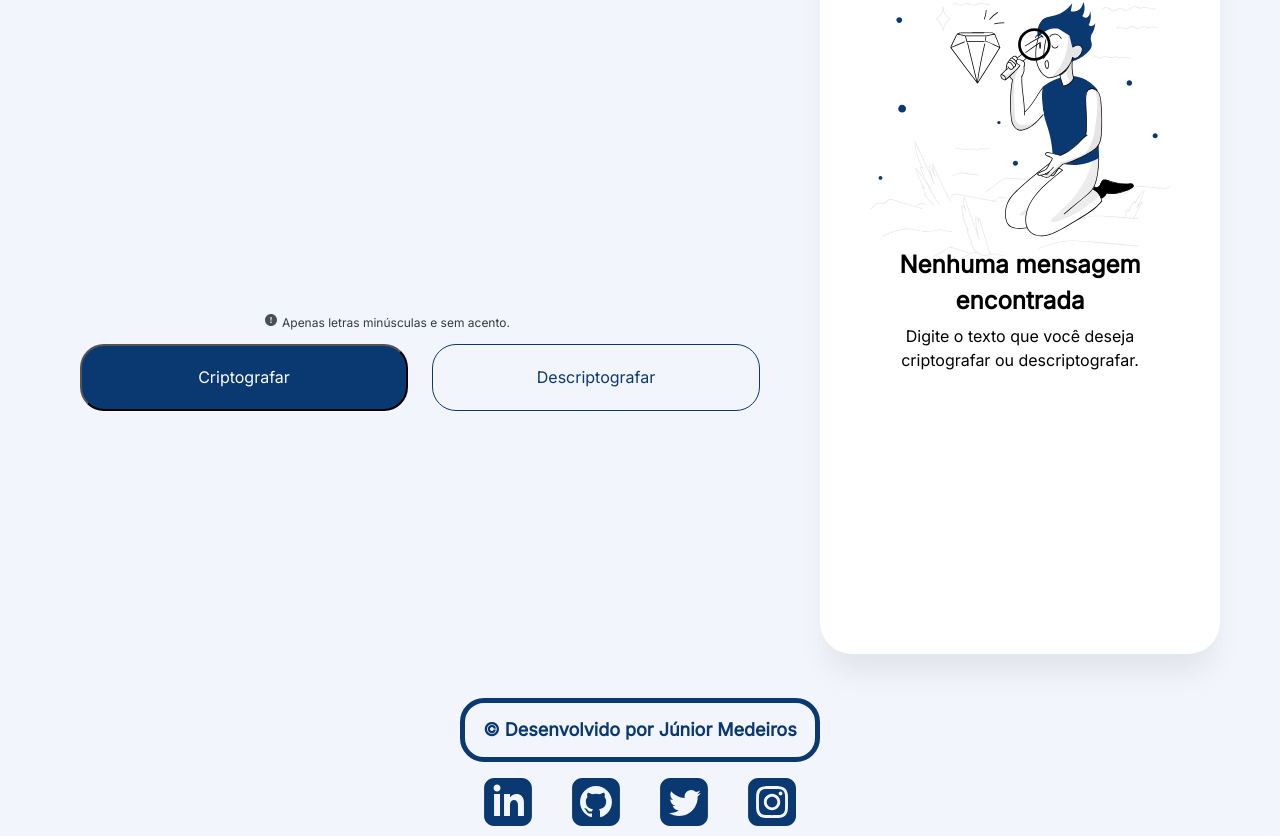
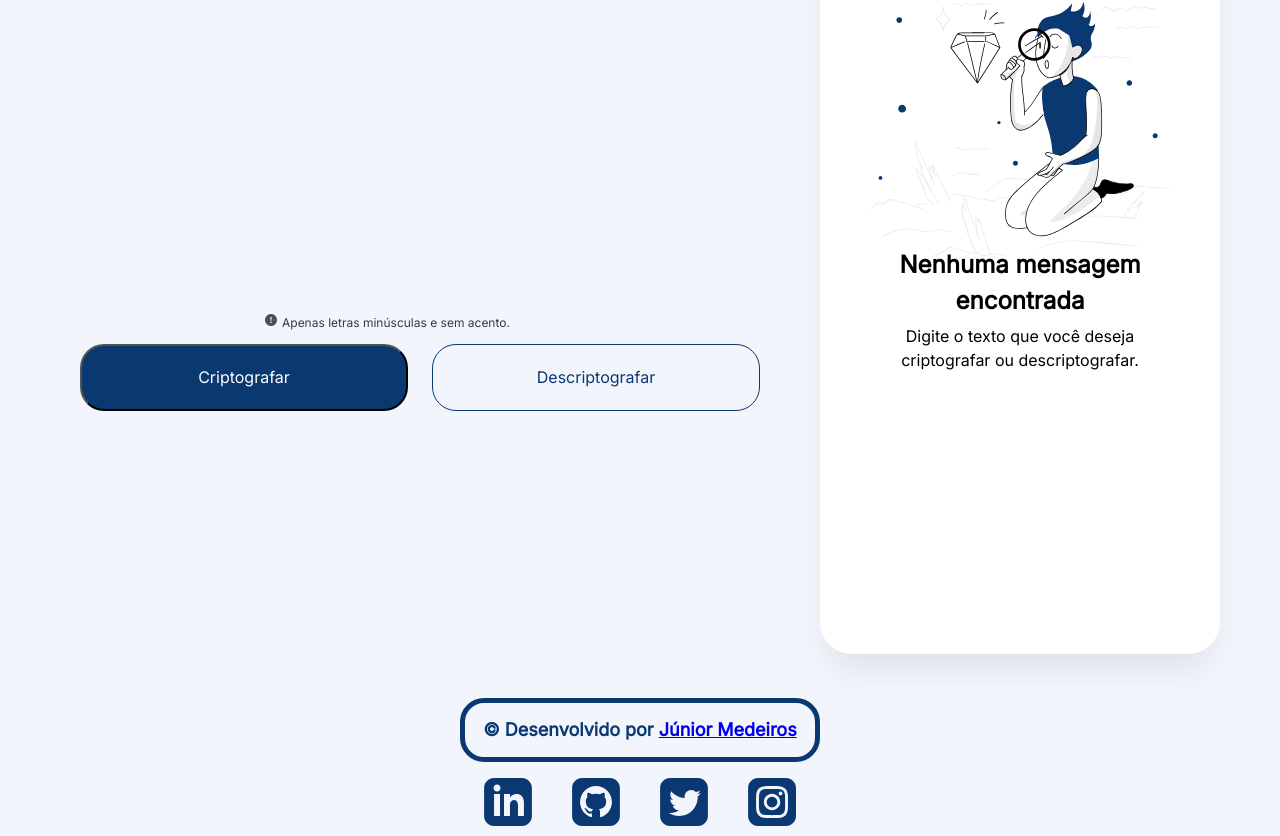
Before and after one commit to Medeiros000/AluraSprint01, a plain HTML site: page index.html in a window 1280 px wide. Shown: the part 336-1172 px from the top of the page. Drawn offline with Linux system fonts and the light colour scheme.

Commit message:
teste link

```diff
--- a/index.html
+++ b/index.html
@@ -54,7 +54,8 @@
 
         <footer class="rodape">
              <div class="dev">
-                <p>&#169; Desenvolvido por Júnior Medeiros</p>
+                <p>&#169; Desenvolvido por <a href="/pessoal/index.html">Júnior Medeiros</a></p>
+
             </div>
             <div class="links">
                  <a href="https://www.linkedin.com/in/j%C3%BAnior-medeiros-a58072259/" target="_blank"><img class="img" src="linkedin.svg" alt="linkedin"></a>
```
